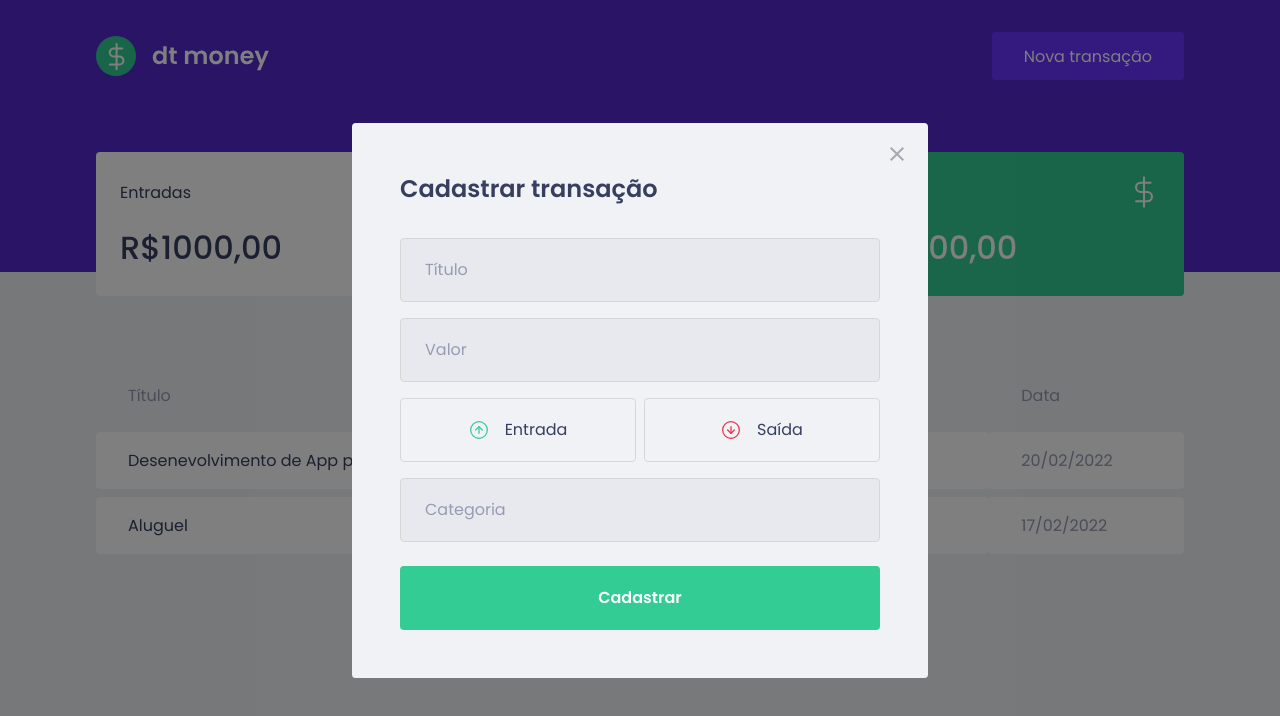
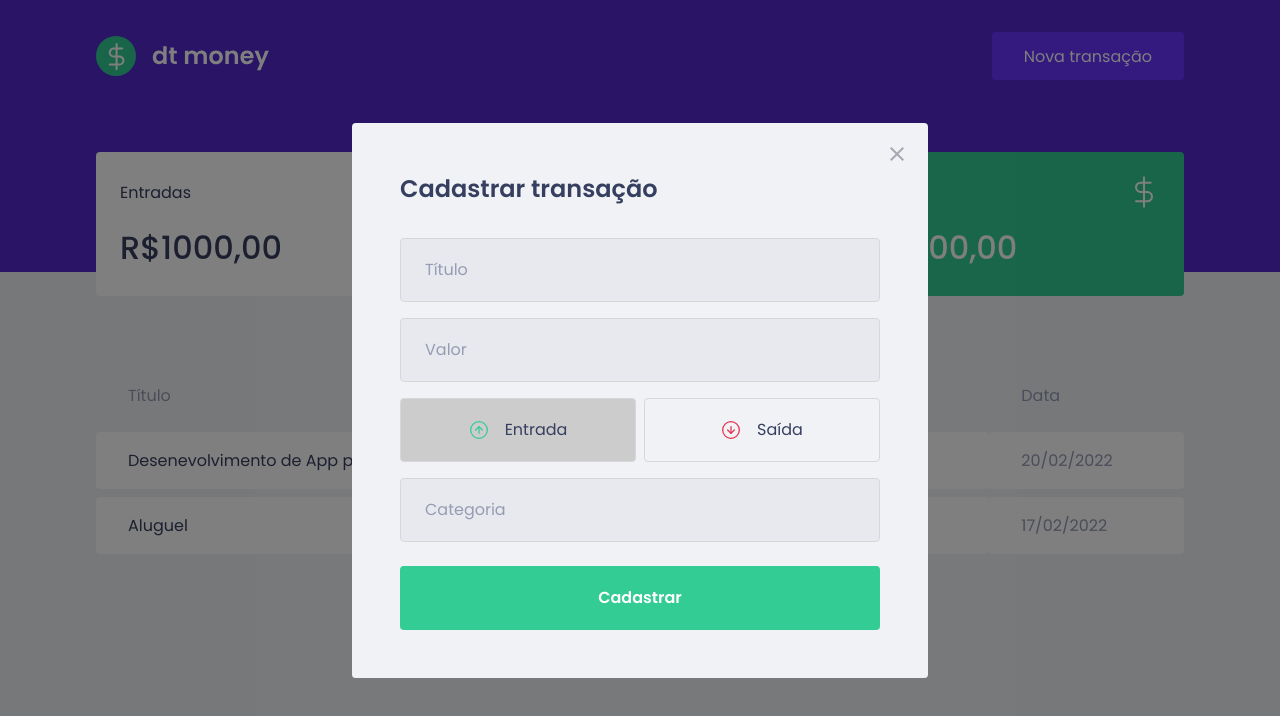
Before and after one commit to guidovisk1/dtmoney, a React (Create React App) app: page / in a window 1280 px wide. Both pictures are taken after a click on the button "Nova transação". Shown: the top 716 px of the page. Built offline with nearby package versions, Linux system fonts and the light colour scheme; no server answers; what miragejs would draw is missing.

Commit message:
funcionamaento da cor no modal

```diff
--- a/src/Components/NewTransactionModal/index.tsx
+++ b/src/Components/NewTransactionModal/index.tsx
@@ -1,8 +1,9 @@
 import Modal from 'react-modal'
 import closeImg from '../../assets/close.svg'
-import { Container, TransactionTypeContainer } from './styles'
+import { Container, TransactionTypeContainer,RadioBox } from './styles'
 import incomeImage from '../../assets/income.svg'
 import outImage from '../../assets/outcome.svg'
+import { useState } from 'react'
 
 
 interface NewTransactionModalProps {
@@ -11,6 +12,9 @@
 }
 
 export function NewTransactionModal({ isOpen, onRequestClose }: NewTransactionModalProps) {
+
+    const [type,setType] = useState('deposit')
+
     return (
         <Modal
             isOpen={isOpen}
@@ -35,21 +39,24 @@
                 />
 
                 <TransactionTypeContainer>
-                    <button
+                    <RadioBox
                         type='button'
+                        onClick={()=> {setType('deposit');}}
+                        isActive = {type === 'deposit'}
                     >
                         <img src={incomeImage} alt="Entrada" />
                         <span>Entrada</span>
-                    </button>
+                    </RadioBox>
 
-                    <button
+                    <RadioBox
                         type='button'
+                        onClick={()=> {setType('withdraw');}}
+                        isActive = {type === 'withdraw'}
                     >
                         <img src={outImage} alt="Saída" />
                         <span>Saída</span>
-                    </button>
+                    </RadioBox>
                 </TransactionTypeContainer>
-
 
                 <input
                     placeholder='Categoria'
@@ -58,9 +65,6 @@
                 <button type='submit'>
                     Cadastrar
                 </button>
-
-
-
             </Container>
         </Modal>
     )
--- a/src/Components/NewTransactionModal/styles.ts
+++ b/src/Components/NewTransactionModal/styles.ts
@@ -55,13 +55,21 @@
     display: grid;
     grid-template-columns: 1fr 1fr;
     gap: 0.5rem;
+`
 
-    button{
+interface RadioBoxProps{
+    isActive: boolean
+}
+
+
+export const RadioBox = styled.button<RadioBoxProps>`
         height: 4rem;
         border: 1px solid #d7d7d7;
         border-radius: 0.25rem;
 
-        background: transparent;
+        background: ${(props) => props.isActive ? "#ccc" : 'transparent'};
+
+
         display: flex;
         align-items: center;
         justify-content: center;
@@ -82,8 +90,4 @@
             color: var(--text-title);
         }
 
-    }
-
-
-
 `
```
